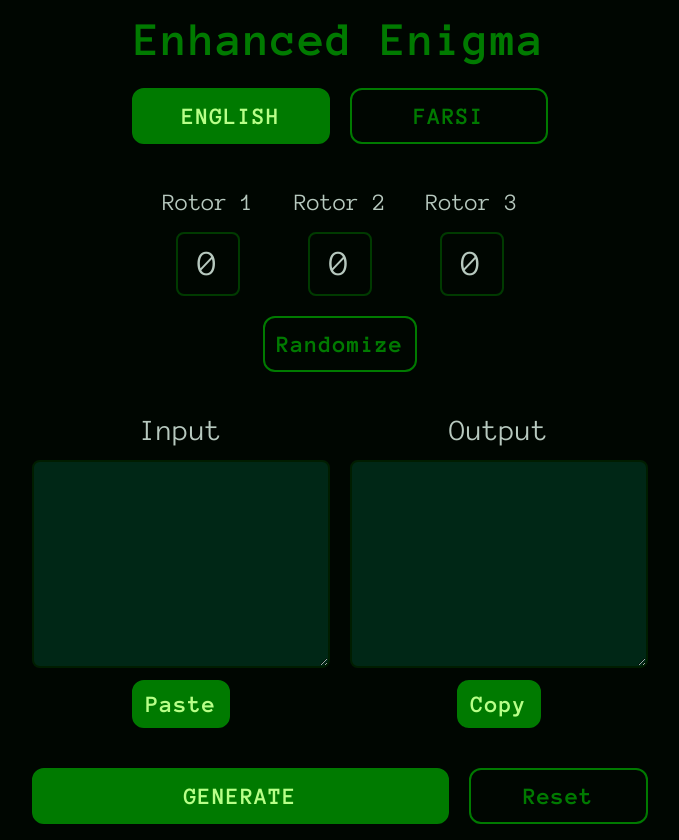
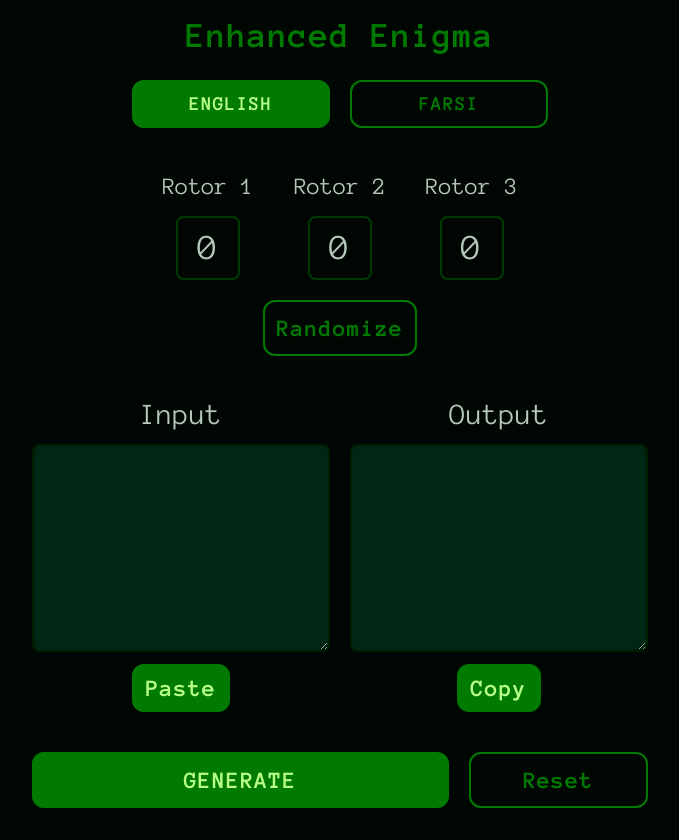
Before and after one commit to parsalemi/enigma, an Angular app: page / in a window 1280 px wide. Shown: the whole page, without its empty margins (300-979 px from the left). Built offline with nearby package versions, Linux system fonts and the light colour scheme.

Commit message:
style: reduce font-size on header and language buttons

```diff
--- a/src/app/app.html
+++ b/src/app/app.html
@@ -1,11 +1,11 @@
 <header class="w-full block text-center">
-  <h1 class="font-bold text-5xl tracking-wide text-primary-600">
+  <h1 class="text-4xl tracking-wide text-primary-600">
     Enhanced Enigma
   </h1>
 </header>
 <div class="flex gap-5 items-center justify-center lg:w-1/3 w-full mx-auto mt-6">
-  <button [class.btn-primary]="language == 'english'" [class.btn-secondary]="language == 'farsi'" class="w-full" (click)="setLanguage('english')">ENGLISH</button>
-  <button [class.btn-primary]="language == 'farsi'" [class.btn-secondary]="language == 'english'" class="w-full" (click)="setLanguage('farsi')">FARSI</button>
+  <button [class.btn-primary]="language == 'english'" [class.btn-secondary]="language == 'farsi'" class="w-full text-xl" (click)="setLanguage('english')">ENGLISH</button>
+  <button [class.btn-primary]="language == 'farsi'" [class.btn-secondary]="language == 'english'" class="w-full text-xl" (click)="setLanguage('farsi')">FARSI</button>
 </div>
 <main class="flex flex-col gap-10 justify-center items-center w-full mt-10">
   <app-rotors
```
